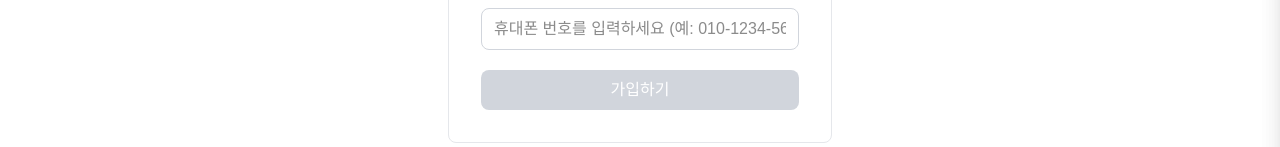
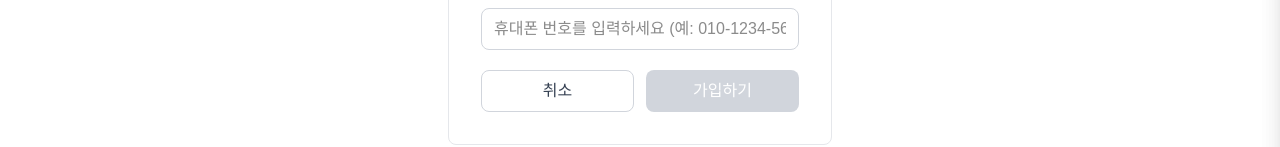
Before and after one commit to byunhyesun/seepn, a Next.js app: page /signup in a window 1280 px wide. Shown: the part 689-836 px from the top of the page. Built offline with nearby package versions, Linux system fonts and the light colour scheme; no server answers.

Commit message:
feat(auth-signup): add Cancel button to go back to home from signup

```diff
--- a/src/app/signup/page.tsx
+++ b/src/app/signup/page.tsx
@@ -54,6 +54,7 @@ export default function SignupPage() {
         guide2: '- 영문 대/소문자, 숫자, 특수문자 사용',
         guide3: '- 연속된 숫자 및 문자는 안됨',
         submit: '가입하기',
+        cancel: '취소',
         required: '모든 항목을 입력해주세요.',
         invalidEmail: '올바른 이메일을 입력해주세요.',
         mismatch: '비밀번호가 일치하지 않습니다.',
@@ -78,6 +79,7 @@ export default function SignupPage() {
         guide2: '- Use upper/lower letters, numbers, special chars',
         guide3: '- No sequential letters or digits',
         submit: 'Create Account',
+        cancel: 'Cancel',
         required: 'Please fill out all fields.',
         invalidEmail: 'Please enter a valid email.',
         mismatch: 'Passwords do not match.',
@@ -274,7 +276,15 @@ export default function SignupPage() {
               {error && <div className="text-sm text-red-600">{error}</div>}
               {message && <div className="text-sm text-green-600">{message}</div>}
 
-              {/* Submit */}
+              {/* Actions */}
+              <div className="grid grid-cols-1 sm:grid-cols-2 gap-3">
+                <button
+                  type="button"
+                  onClick={() => { window.location.href = '/'; }}
+                  className="w-full py-2 border border-gray-300 text-gray-700 rounded-lg hover:bg-gray-50"
+                >
+                  {getText('cancel')}
+                </button>
                 <button
                   type="submit"
                   disabled={!canSubmit}
@@ -282,6 +292,7 @@ export default function SignupPage() {
                 >
                   {isSubmitting ? '...' : getText('submit')}
                 </button>
+              </div>
             </form>
           </div>
         </div>
```
Lines whose indentation alone changed are shown as unchanged.
